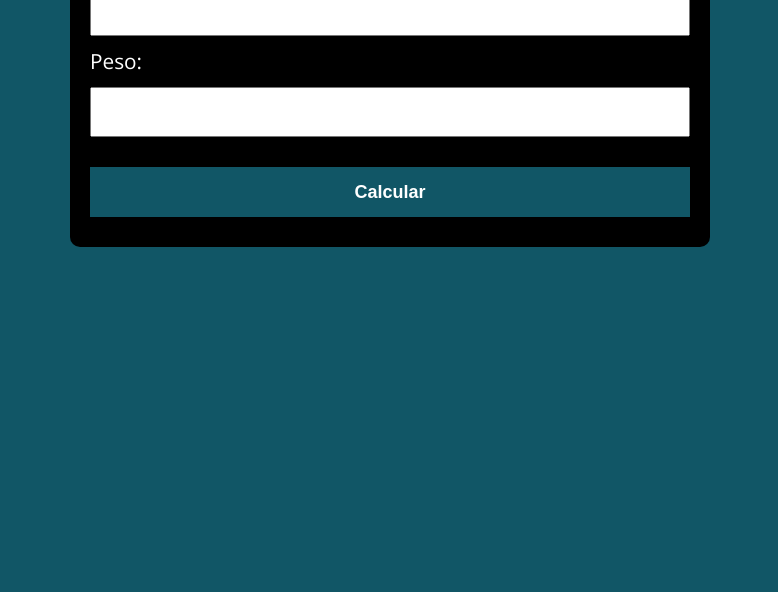
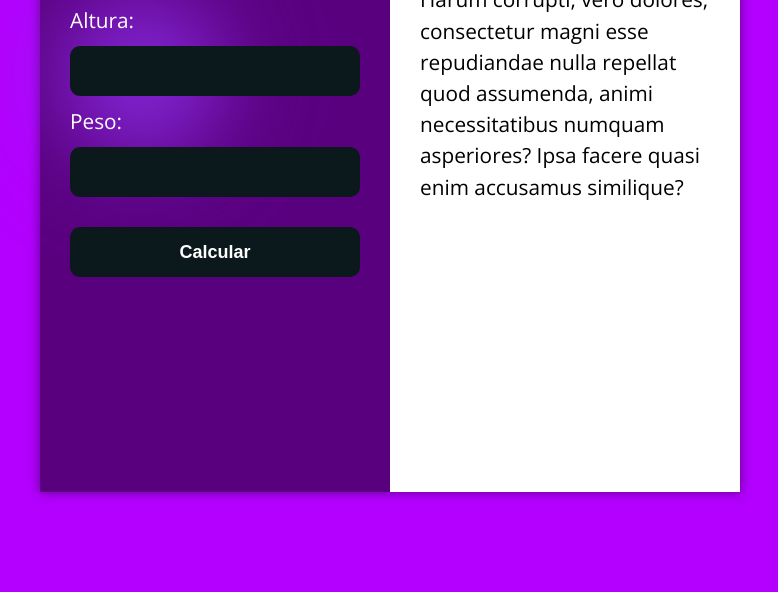
Before and after one commit to Gsousacod/imcCalculator, a plain HTML site: page teste.html in a window 1280 px wide. Shown: the part 208-800 px from the top of the page, without its empty margins (250-1028 px from the left). Drawn offline with nearby package versions, Linux system fonts and the light colour scheme.

Commit message:
Enviando

```diff
--- a/assets/css/style.css
+++ b/assets/css/style.css
@@ -1,9 +1,9 @@
 @import url('https://fonts.googleapis.com/css?family=Open+Sans:400,700&display=swap');
 :root {
-  --primary-color: rgb(17, 86, 102);
+  --primary-color: rgb(11, 24, 28);
   --primary-color-darker: rgb(9, 48, 56);
   --color-white: rgb(255, 255, 255);
-  --back-black: rgba(0,0,0,1);
+  --back-black: rgba(0,0,0,0.5);
 }
 
 * {
@@ -14,22 +14,39 @@
 body {
   margin: 0;
   padding: 0;
-  background: var(--primary-color);
   font-family: 'Open sans', sans-serif;
   font-size: 1.3em;
   line-height: 1.5em;
+  background-color: rgb(179, 0, 255);
+}
+.container-imc{
+  box-shadow: 25px #fff;
+  justify-content: center;
+  align-items: center;
+  display: flex;
+  height: 100vh;
+
+}
+.container {
+  color: var(--color-white);
+  background: var(--back-black);
+  backdrop-filter: blur(20px);
+}
+.content{
+  display: flex;
+  max-width: 700px;
+  box-shadow: 0 0 10px 1px rgba(0, 0, 0, 0.4);
 }
 
-.container {
-  color: var(--color-white);
-  max-width: 640px;
-  margin: 50px auto;
-  background: var(--back-black);
-  backdrop-filter: blur(20px);
-  padding: 20px;
-  border-radius: 10px;
+.results,.container{
+  padding: 30px;
+  width: 50%;
+  height: 75vh;
 }
-
+.results{
+  background-color: var(--color-white);
+  height: 75vh;
+}
 form input, form label, form button {
   display: block;
   width: 100%;
@@ -37,6 +54,9 @@ form input, form label, form button {
 }
 
 form input {
+  border-radius: 10px;
+  background-color: var(--primary-color);
+  border: none;
   font-size: 24px;
   height: 50px;
   padding: 0 20px;
@@ -47,6 +67,7 @@ form input:focus {
 }
 
 form button {
+  border-radius: 10px;
   border: none;
   background: var(--primary-color);
   color: #fff;
@@ -76,3 +97,26 @@ table, tr{
 .bad {
   background: rgb(255, 150, 150);
 }
+.circle {
+  z-index: -3;
+  position: absolute;
+  width: 150px;
+  height: 150px;
+ background-color: rgba(138, 43, 226, 0.7); /* Cor de fundo background-color: rgba(138, 43, 226, 0.3); */
+ filter: blur(40px);
+  border-radius: 50%;
+
+}
+
+.circle::before {
+  content: "";
+  position: absolute;
+  width: 150px;
+  height: 150px;
+  background-color: rgba(138, 43, 226, 0.7); /* Cor de fundo
+  com opacidade */
+  filter: blur(40px);
+  border-radius: 50%;
+  top: -10px;
+  left: -10px;
+}
--- a/teste.html
+++ b/teste.html
@@ -10,9 +10,11 @@
 </head>
 
 <body>
-
-  <section class="container">
+<section class="container-imc">
+  <div class="content">
+    <div class="container">
       <h1>Calcule seu IMC</h1>
+      <span class="circle">.</span>
           <form action="" method="get" id="form">
               <label for="altura">Altura:</label>
               <input type="text" id="altura">
@@ -20,9 +22,15 @@
               <input type="text" id="peso">
               <button type="submit"">Calcular</button>
           </form>
+
+    </div>
     <div class="results">
+      Lorem ipsum dolor sit amet consectetur adipisicing elit. Harum corrupti, vero dolores, consectetur magni esse repudiandae nulla repellat quod assumenda, animi necessitatibus numquam asperiores? Ipsa facere quasi enim accusamus similique?
+    </div>
   </div>
 </section>
+
+
   <script src="assets/js/index.js"></script>
 </body>
 
```
Lines whose indentation alone changed are shown as unchanged.
